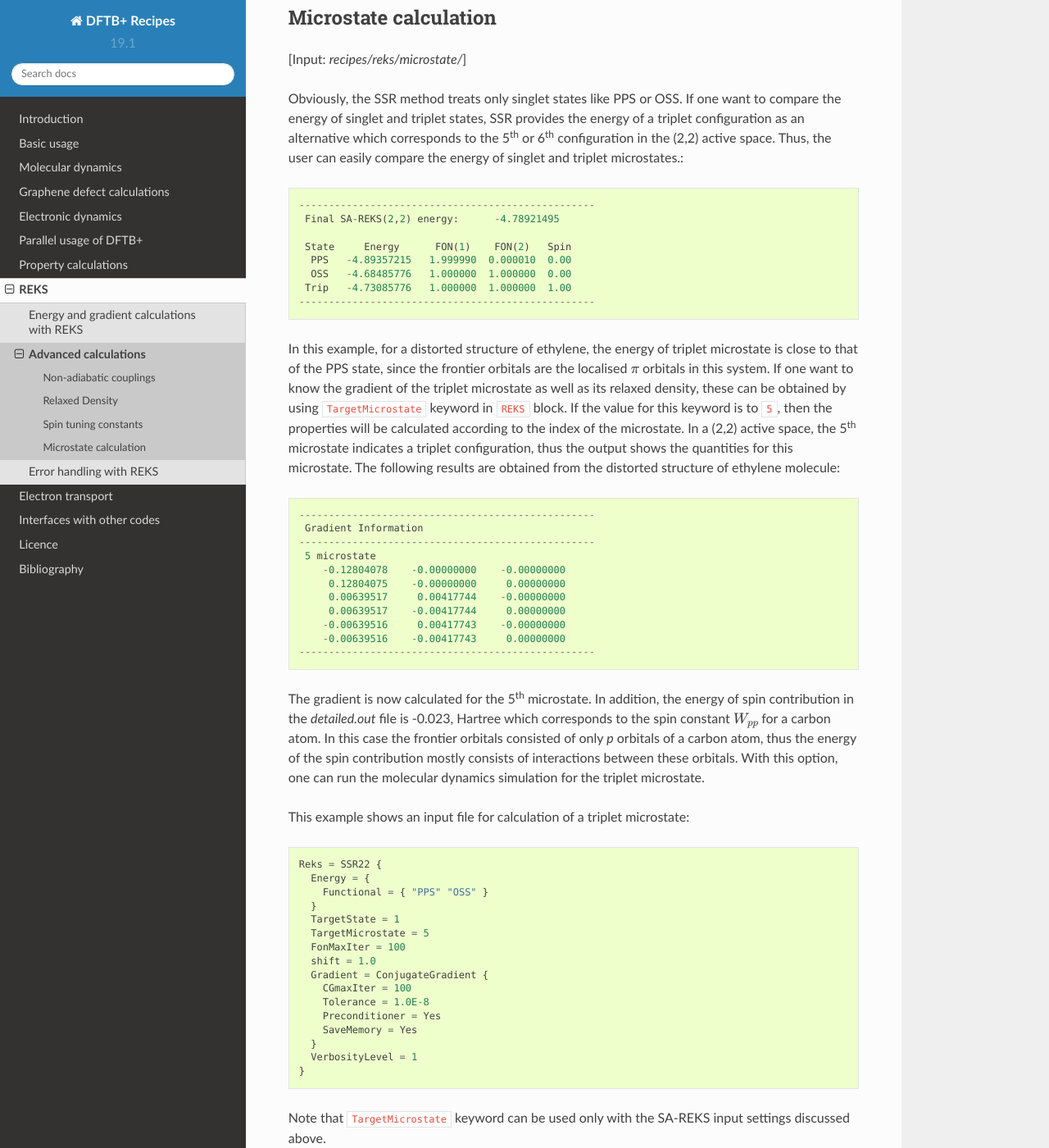
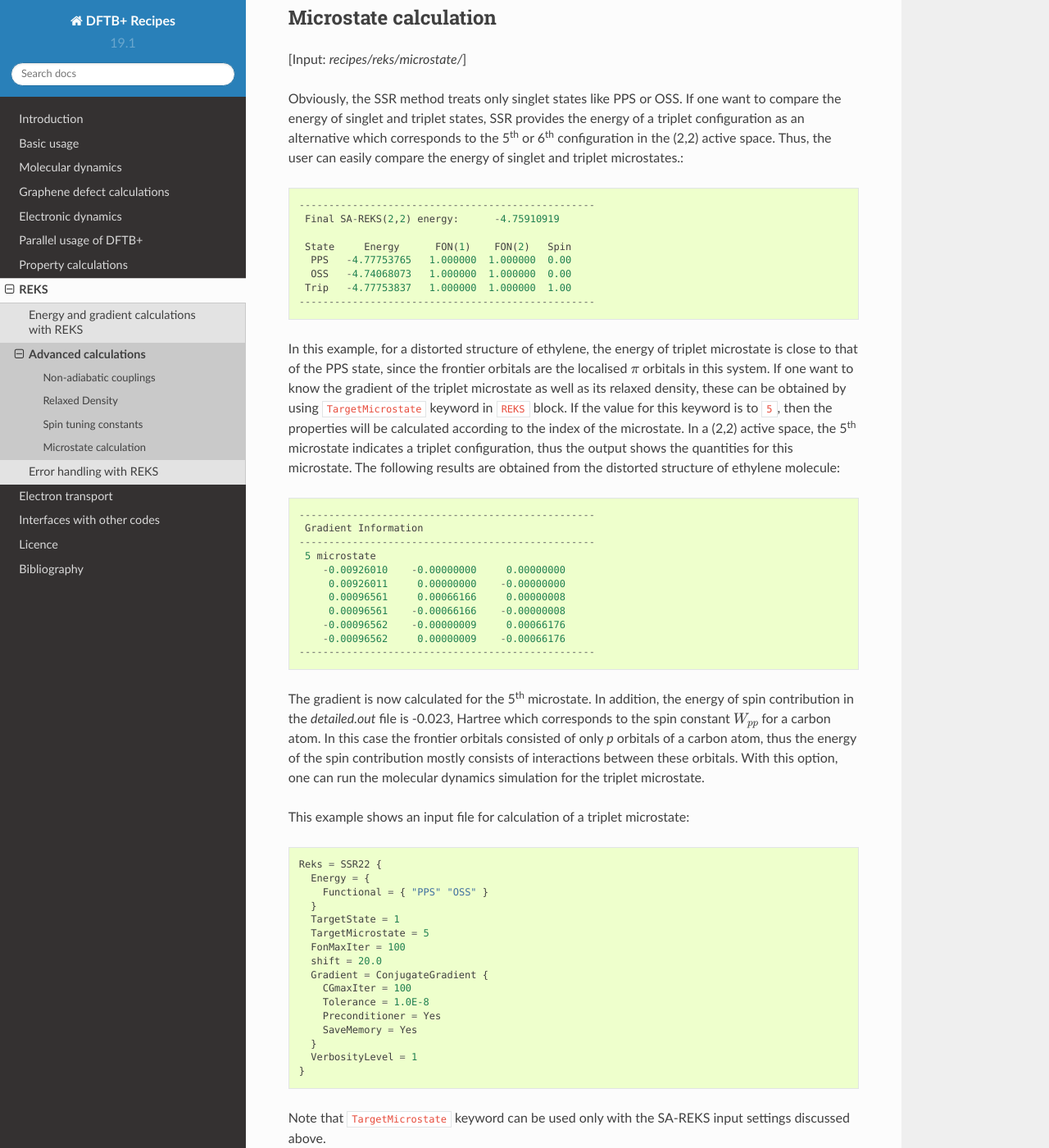
Before and after one commit to dftbplus/recipes, a Sphinx documentation site: the page built from docs/reks/advanced.rst, in a window 1280 px wide and 1400 px high, scrolled down 3740 px. Shown: the whole window at 82% size. Built offline with Sphinx 7.4.7 and the Read the Docs theme 2.0.0, drawn with Linux system fonts in a browser that asks for light colours.

Commit message:
Fix minor things and one bug for microstate case

```diff
--- a/docs/reks/advanced.rst
+++ b/docs/reks/advanced.rst
@@ -210,12 +210,12 @@ energy of a triplet configuration as an alternative which corresponds to the 5\
 user can easily compare the energy of singlet and triplet microstates.::
 
   --------------------------------------------------
-   Final SA-REKS(2,2) energy:      -4.78921495
+   Final SA-REKS(2,2) energy:      -4.75910919
 
    State     Energy      FON(1)    FON(2)   Spin
-    PPS   -4.89357215   1.999990  0.000010  0.00
-    OSS   -4.68485776   1.000000  1.000000  0.00
-   Trip   -4.73085776   1.000000  1.000000  1.00
+    PPS   -4.77753765   1.000000  1.000000  0.00
+    OSS   -4.74068073   1.000000  1.000000  0.00
+   Trip   -4.77753837   1.000000  1.000000  1.00
   --------------------------------------------------
 
 In this example, for a distorted structure of ethylene, the energy of triplet
@@ -233,12 +233,12 @@ distorted structure of ethylene molecule::
    Gradient Information
   --------------------------------------------------
    5 microstate
-      -0.12804078    -0.00000000    -0.00000000
-       0.12804075    -0.00000000     0.00000000
-       0.00639517     0.00417744    -0.00000000
-       0.00639517    -0.00417744     0.00000000
-      -0.00639516     0.00417743    -0.00000000
-      -0.00639516    -0.00417743     0.00000000
+      -0.00926010    -0.00000000     0.00000000
+       0.00926011     0.00000000    -0.00000000
+       0.00096561     0.00066166     0.00000008
+       0.00096561    -0.00066166    -0.00000008
+      -0.00096562    -0.00000009     0.00066176
+      -0.00096562     0.00000009    -0.00066176
   --------------------------------------------------
 
 The gradient is now calculated for the 5\ :sup:`th` microstate. In addition, the
@@ -258,7 +258,7 @@ This example shows an input file for calculation of a triplet microstate::
     TargetState = 1
     TargetMicrostate = 5
     FonMaxIter = 100
-    shift = 1.0
+    shift = 20.0
     Gradient = ConjugateGradient {
       CGmaxIter = 100
       Tolerance = 1.0E-8
--- a/docs/reks/error-handling.rst
+++ b/docs/reks/error-handling.rst
@@ -46,8 +46,8 @@ the SCC process::
   --------------------------------------------------
 
 Thus, one can check the FONs for the PPS state become :math:`n_a` ~1.2 and
-:math:`n_b` ~0.8 in this example. As the orbital energies of the active PPS and
-OSS orbitals are close each other, the user should increase the shift value as
+:math:`n_b` ~0.8 in this example. As the orbital energies of the active
+orbitals are close each other, the user should increase the shift value as
 well as the number of ``MaxSCCIterations``.
 
 Oscillation of SA-REKS energy can also occur with the following irregular
--- a/docs/reks/introduction.rst
+++ b/docs/reks/introduction.rst
@@ -196,7 +196,7 @@ by comparing the two Lagrangian *Wab* values, these will become almost the same
 if the energy is well converged.
 
 After the energy calculation is finished, the gradient for the target state
-(TargetState = 1, which is the PPS state in this example) is calculated and the
+(``TargetState = 1``, which is the PPS state in this example) is calculated and the
 final gradient appears at the bottom of the standard output. The keywords in the
 ``Gradient`` block affect coupled-perturbed REKS (CP-REKS) equations which are
 used to calculate the gradient of target state. Here we choose a conjugate
```
Also changed, not shown: other parts of docs/reks/introduction.rst (+1 -1 lines), 1 other file.
